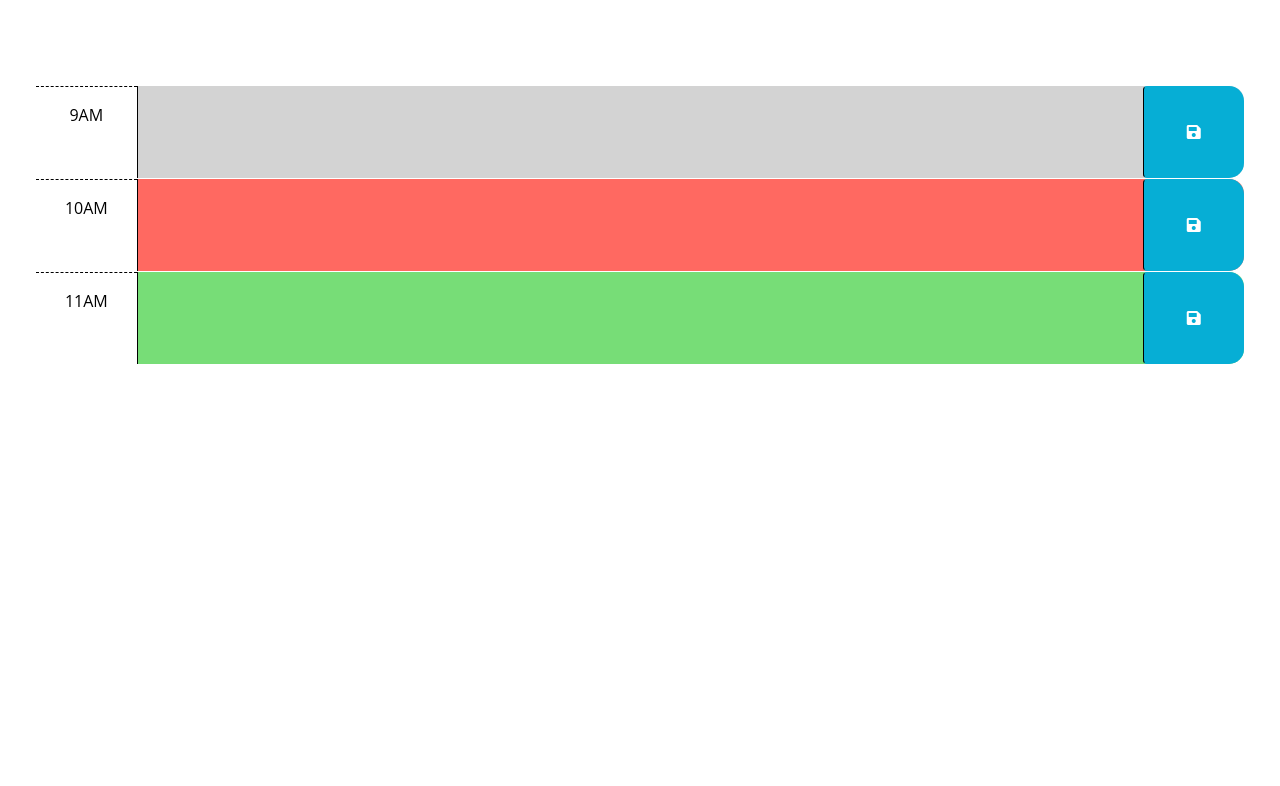
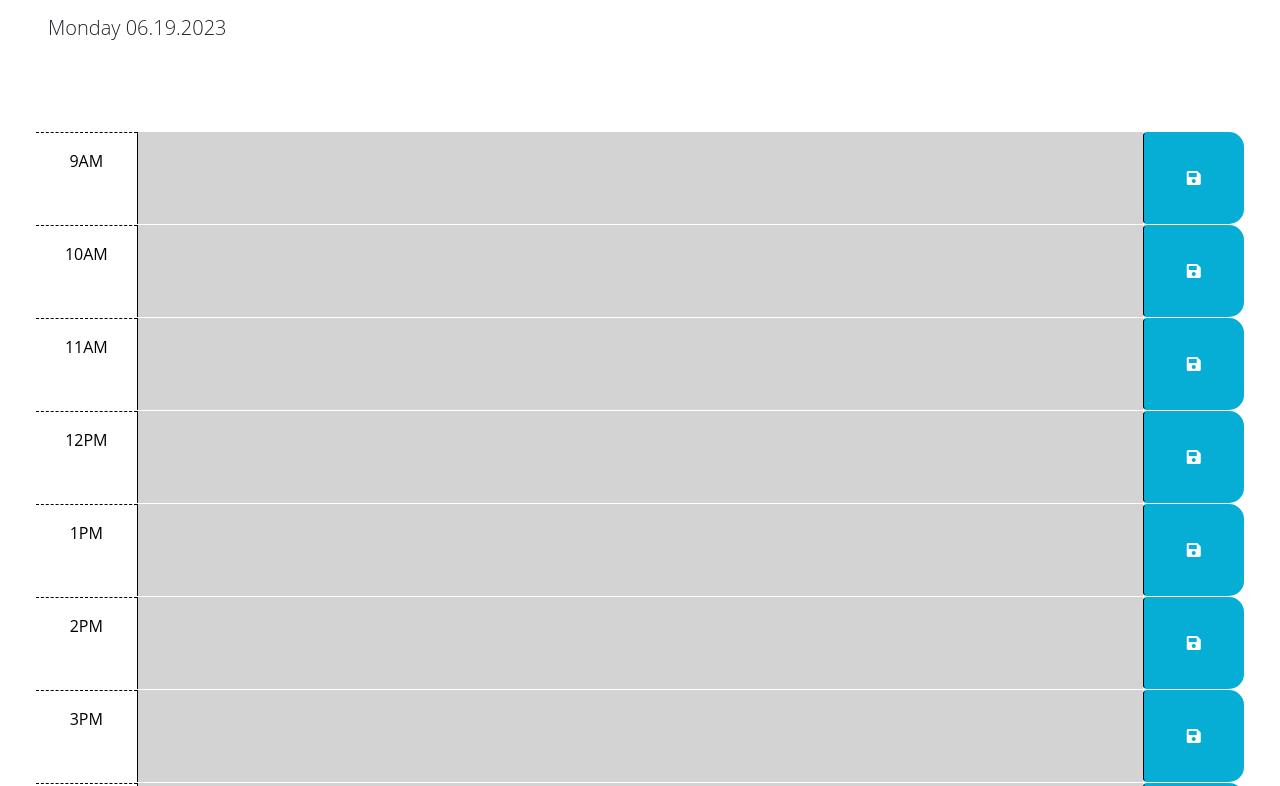
Before and after one commit to iggy-ziggy/work-day-scheduler, a plain HTML site: page index.html in a window 1280 px wide. Shown: the part 166-952 px from the top of the page. Before the commit the page ends 800 px from the top, so only its background shows below. Drawn offline with nearby package versions, Linux system fonts and the light colour scheme; files that its build step writes are made by us from their sources.

Commit message:
added js

```diff
--- a/assets/script.js
+++ b/assets/script.js
@@ -1,23 +1,34 @@
-// Wrap all code that interacts with the DOM in a call to jQuery to ensure that
-// the code isn't run until the browser has finished rendering all the elements
-// in the html.
+var save = $(".saveBtn");
+var timeBlock = $(".time-block");
+
 $(function () {
-    // TODO: Add a listener for click events on the save button. This code should
-    // use the id in the containing time-block as a key to save the user input in
-    // local storage. HINT: What does `this` reference in the click listener
-    // function? How can DOM traversal be used to get the "hour-x" id of the
-    // time-block containing the button that was clicked? How might the id be
-    // useful when saving the description in local storage?
-    //
-    // TODO: Add code to apply the past, present, or future class to each time
-    // block by comparing the id to the current hour. HINTS: How can the id
-    // attribute of each time-block be used to conditionally add or remove the
-    // past, present, and future classes? How can Day.js be used to get the
-    // current hour in 24-hour time?
-    //
-    // TODO: Add code to get any user input that was saved in localStorage and set
-    // the values of the corresponding textarea elements. HINT: How can the id
-    // attribute of each time-block be used to do this?
-    //
-    // TODO: Add code to display the current date in the header of the page.
-  });
+    var now = dayjs().format("dddd MM.DD.YYYY");
+    $("#currentDay").text(now);
+
+    timeBlock.each(function () {
+        var currentHour = dayjs().hour();
+        var blockValue = $(this).attr("id");
+        if (blockValue < currentHour) {
+            $(this).children(".description").addClass("past");
+            // $(this).children(".description").attr("class", "col-8 col-md-10 description past");
+            // console.log($(this).attr("class"));
+        } else if (blockValue > currentHour) {
+            $(this).children(".description").addClass("future");
+            // $(this).children(".description").attr("class", "col-8 col-md-10 description future");
+        } else {
+            $(this).children(".description").addClass("present");
+            // $(this).children(".description").attr("class", "col-8 col-md-10 description present");
+        }
+    });
+
+    save.on("click", function (event) {
+        event.preventDefault()
+        var description = $(this).siblings(".description").val().replace(key);
+        var key = $(this).parent().attr("id");
+        localStorage.setItem(key, JSON.stringify(description))
+    });
+
+    for(let i = 9; i <= 17; i++) {
+        $(`#${i} textarea`).val(JSON.parse(localStorage.getItem(`${i}`)));
+    };
+});
--- a/assets/style.css
+++ b/assets/style.css
@@ -1,7 +1,13 @@
-body {
+  body {
     font-family: 'Open Sans', sans-serif;
     font-size: 16px;
   }
+
+  .container-fluid {
+    margin-bottom: 10em;
+  }
+
+
 
   textarea {
     background: transparent;
--- a/index.html
+++ b/index.html
@@ -20,7 +20,7 @@
       href="https://fonts.googleapis.com/css2?family=Fira+Sans:wght@400;700&display=swap"
       rel="stylesheet"
     />
-    <link rel="stylesheet" href="style.css" />
+    <link rel="stylesheet" href="./assets/style.css" />
     <title>Work Day Scheduler</title>
   </head>
 
@@ -31,37 +31,76 @@
       <p id="currentDay" class="lead"></p>
     </header>
     <div class="container-fluid px-5">
-      <!-- Use class for "past", "present", and "future" to apply styles to the
-        time-block divs accordingly. The javascript will need to do this by
-        adding/removing these classes on each div by comparing the hour in the
-        id to the current hour. The html provided below is meant to be an example
-        demonstrating how the css provided can be leveraged to create the
-        desired layout and colors. The html below should be removed or updated
-        in the finished product. Remember to delete this comment once the
-        code is implemented.
-        -->
 
-      <!-- Example of a past time block. The "past" class adds a gray background color. -->
-      <div id="hour-9" class="row time-block past">
+      <!--9am-->
+      <div id="9" class="row time-block"> <!--add classes for past, present, future here dynamically with js-->
         <div class="col-2 col-md-1 hour text-center py-3">9AM</div>
         <textarea class="col-8 col-md-10 description" rows="3"> </textarea>
         <button class="btn saveBtn col-2 col-md-1" aria-label="save">
           <i class="fas fa-save" aria-hidden="true"></i>
         </button>
       </div>
-
-      <!-- Example of a present time block. The "present" class adds a red background color. -->
-      <div id="hour-10" class="row time-block present">
+      <!--10am-->
+      <div id="10" class="row time-block">
         <div class="col-2 col-md-1 hour text-center py-3">10AM</div>
         <textarea class="col-8 col-md-10 description" rows="3"> </textarea>
         <button class="btn saveBtn col-2 col-md-1" aria-label="save">
           <i class="fas fa-save" aria-hidden="true"></i>
         </button>
       </div>
-
+      <!--11am-->
+      <div id="11" class="row time-block">
+        <div class="col-2 col-md-1 hour text-center py-3">11AM</div>
+        <textarea class="col-8 col-md-10 description" rows="3"> </textarea>
+        <button class="btn saveBtn col-2 col-md-1" aria-label="save">
+          <i class="fas fa-save" aria-hidden="true"></i>
+        </button>
+      </div>
+      <!--12pm-->
+      <div id="12" class="row time-block">
+        <div class="col-2 col-md-1 hour text-center py-3">12PM</div>
+        <textarea class="col-8 col-md-10 description" rows="3"> </textarea>
+        <button class="btn saveBtn col-2 col-md-1" aria-label="save">
+          <i class="fas fa-save" aria-hidden="true"></i>
+        </button>
+      </div>
+      <!--1pm-->
+      <div id="13" class="row time-block">
+        <div class="col-2 col-md-1 hour text-center py-3">1PM</div>
+        <textarea class="col-8 col-md-10 description" rows="3"> </textarea>
+        <button class="btn saveBtn col-2 col-md-1" aria-label="save">
+          <i class="fas fa-save" aria-hidden="true"></i>
+        </button>
+      </div>
+      <!--2pm-->
+      <div id="14" class="row time-block">
+        <div class="col-2 col-md-1 hour text-center py-3">2PM</div>
+        <textarea class="col-8 col-md-10 description" rows="3"> </textarea>
+        <button class="btn saveBtn col-2 col-md-1" aria-label="save">
+          <i class="fas fa-save" aria-hidden="true"></i>
+        </button>
+      </div>
+      <!--3pm-->
+      <!-- Example of a present time block. The "present" class adds a red background color. -->
+      <div id="15" class="row time-block">
+        <div class="col-2 col-md-1 hour text-center py-3">3PM</div>
+        <textarea class="col-8 col-md-10 description" rows="3"> </textarea>
+        <button class="btn saveBtn col-2 col-md-1" aria-label="save">
+          <i class="fas fa-save" aria-hidden="true"></i>
+        </button>
+      </div>
+      <!--4pm-->
       <!-- Example of a future time block. The "future" class adds a green background color. -->
-      <div id="hour-11" class="row time-block future">
-        <div class="col-2 col-md-1 hour text-center py-3">11AM</div>
+      <div id="16" class="row time-block">
+        <div class="col-2 col-md-1 hour text-center py-3">4PM</div>
+        <textarea class="col-8 col-md-10 description" rows="3"> </textarea>
+        <button class="btn saveBtn col-2 col-md-1" aria-label="save">
+          <i class="fas fa-save" aria-hidden="true"></i>
+        </button>
+      </div>
+      <!--5pm-->
+      <div id="17" class="row time-block">
+        <div class="col-2 col-md-1 hour text-center py-3">5PM</div>
         <textarea class="col-8 col-md-10 description" rows="3"> </textarea>
         <button class="btn saveBtn col-2 col-md-1" aria-label="save">
           <i class="fas fa-save" aria-hidden="true"></i>
@@ -69,11 +108,15 @@
       </div>
     </div>
 
+
+
+    <!-- <p class="randoP"></p> -->
+
     <script src="https://cdnjs.cloudflare.com/ajax/libs/jquery/3.2.1/jquery.min.js"></script>
     <script src="https://cdn.jsdelivr.net/npm/dayjs@1.11.3/dayjs.min.js"
     integrity="sha256-iu/zLUB+QgISXBLCW/mcDi/rnf4m4uEDO0wauy76x7U="
     crossorigin="anonymous"></script>
 
-    <script src="script.js"></script>
+    <script src="./assets/script.js"></script>
   </body>
 </html>
```
